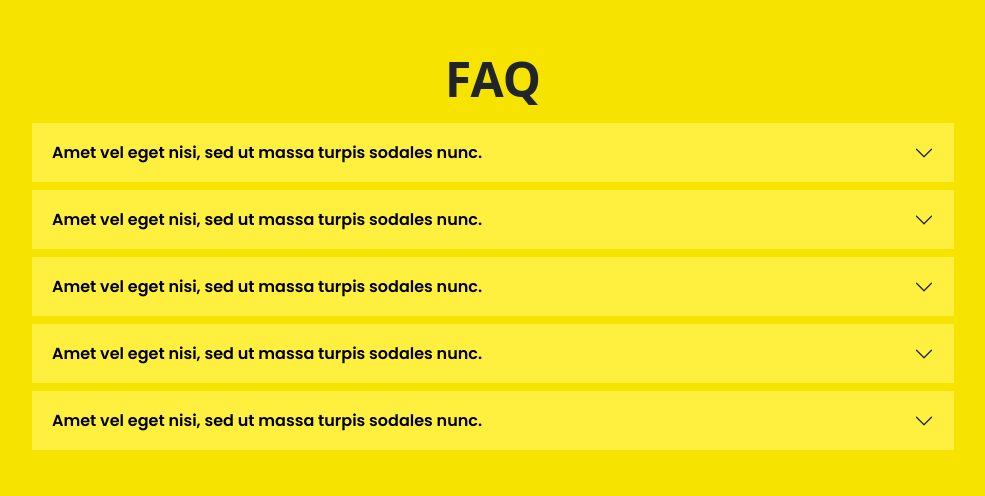
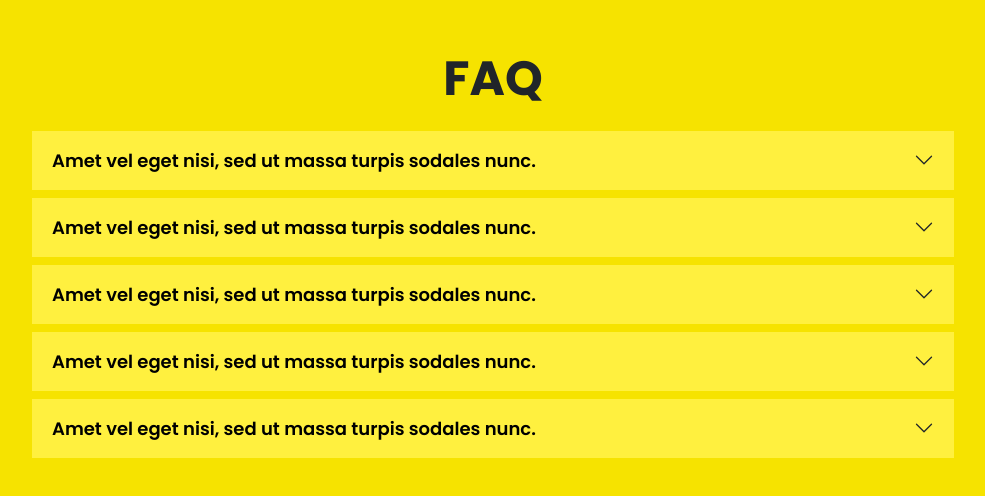
Before and after one commit to NitinSangwan-584/timeline-accordion, a plain HTML site: page index.html in a window 1280 px wide. Shown: the part 150-646 px from the top of the page, without its empty margins (147-1132 px from the left). Drawn offline with nearby package versions, Linux system fonts and the light colour scheme.

Commit message:
change class name

```diff
--- a/assets/css/root.css
+++ b/assets/css/root.css
@@ -1,10 +1,10 @@
 :root {
     --fs-18px: 18px;
     --background-color-yellow: #FFF03F;
-    --font-family: "Poppins";
+    --font-family: "Poppins", sans-serif;
     --color-dark-yellow: #F6E300;
     --text-opicity: 70%;
-    --fs-48: 48px;
+    --fs-48px: 48px;
 }
 
 .color-dark-yellow {
@@ -15,10 +15,6 @@
     opacity: var(--text-opicity);
 }
 
-.font-famiy {
+.font-family {
     font-family: var(--font-family);
 }
-
-.fs-48 {
-    font-size: var(--fs-48);
-}
--- a/assets/css/style.css
+++ b/assets/css/style.css
@@ -1,6 +1,10 @@
 @import url("./root.css");
 @import url('https://fonts.googleapis.com/css2?family=Poppins:ital,wght@0,100;0,200;0,300;0,400;0,500;0,600;0,700;0,800;0,900;1,100;1,200;1,300;1,400;1,500;1,600;1,700;1,800;1,900&display=swap');
 
+.heading{
+    font-size: var(--fs-48px);
+    line-height: 72px;
+}
 .accordion {
     --bs-accordion-border-color: none !important;
     --bs-accordion-color: none !important;
@@ -15,6 +19,7 @@
 .accordion-body {
     line-height: 32.4px !important;
     max-width: 866px !important;
+    font-size: var(--fs-18px) !important;
 }
 
 .accordion-button {
@@ -22,9 +27,9 @@
     background-color: var(--background-color-yellow) !important;
     margin-top: 8px !important;
     line-height: 27px !important;
+    font-size: var(--fs-18px) !important;
 }
 
 .accordion-item {
     background-color: var(--background-color-yellow) !important;
-    font-size: var(--fs-18px) !important;
 }
--- a/index.html
+++ b/index.html
@@ -6,15 +6,14 @@
   <meta name="viewport" content="width=device-width, initial-scale=1.0">
   <title>Timeline-Accordian</title>
   <link rel="stylesheet" href="./assets/css/style.css">
-  <!-- <link rel="stylesheet" href="./assets/css/root.css"> -->
   <link href="https://cdn.jsdelivr.net/npm/bootstrap@5.3.3/dist/css/bootstrap.min.css" rel="stylesheet"
     integrity="sha384-QWTKZyjpPEjISv5WaRU9OFeRpok6YctnYmDr5pNlyT2bRjXh0JMhjY6hW+ALEwIH" crossorigin="anonymous">
 </head>
 
 <body>
-  <section class="color-dark-yellow min-vh-100 d-flex align-items-center justify-content-center ">
+  <section class="color-dark-yellow min-vh-100 d-flex align-items-center justify-content-center font-family ">
     <div class="container">
-      <h1 class=" fw-bold font-family fs-48 lh-72 text-center mb-3 ">FAQ</h1>
+      <h1 class=" fw-bold heading text-center mb-3 ">FAQ</h1>
       <div class="accordion accordion-flush m-auto" id="accordionFlushExample">
         <div class="accordion-item">
           <h2 class="accordion-header">
```
